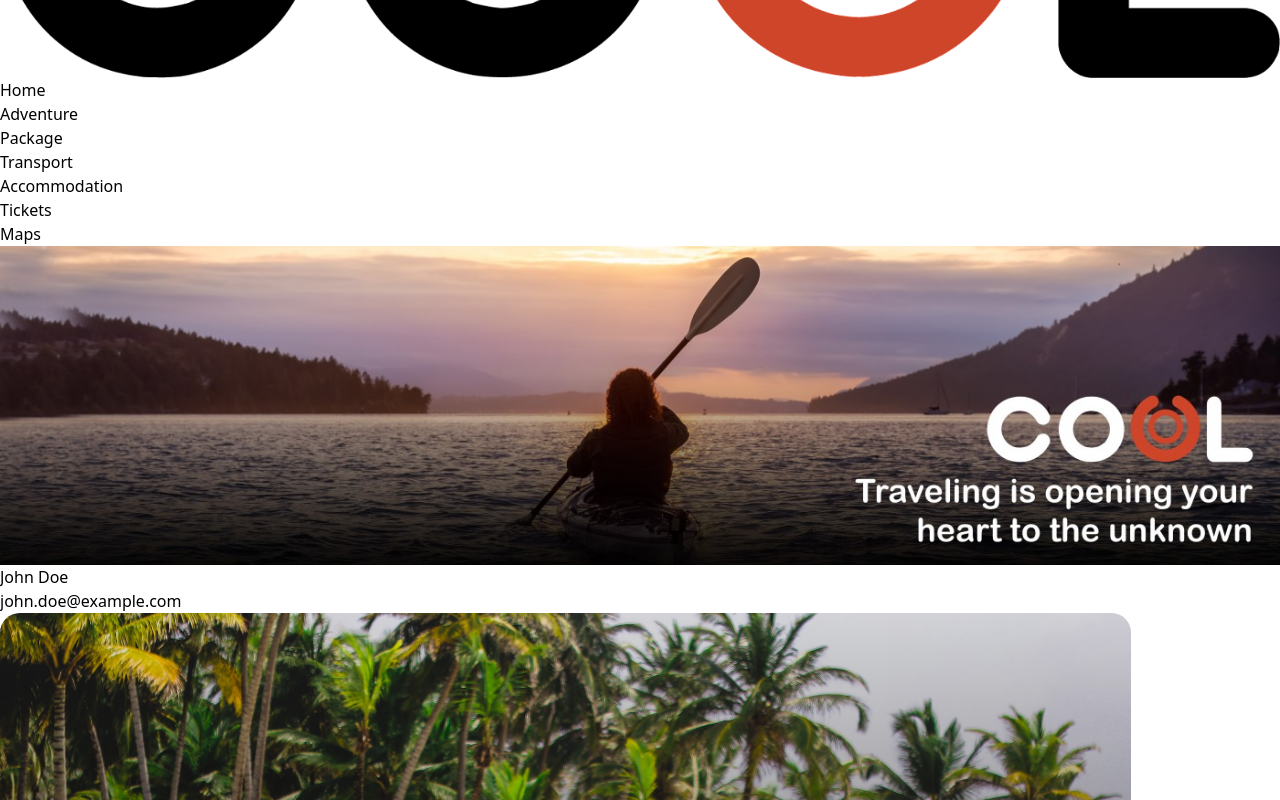
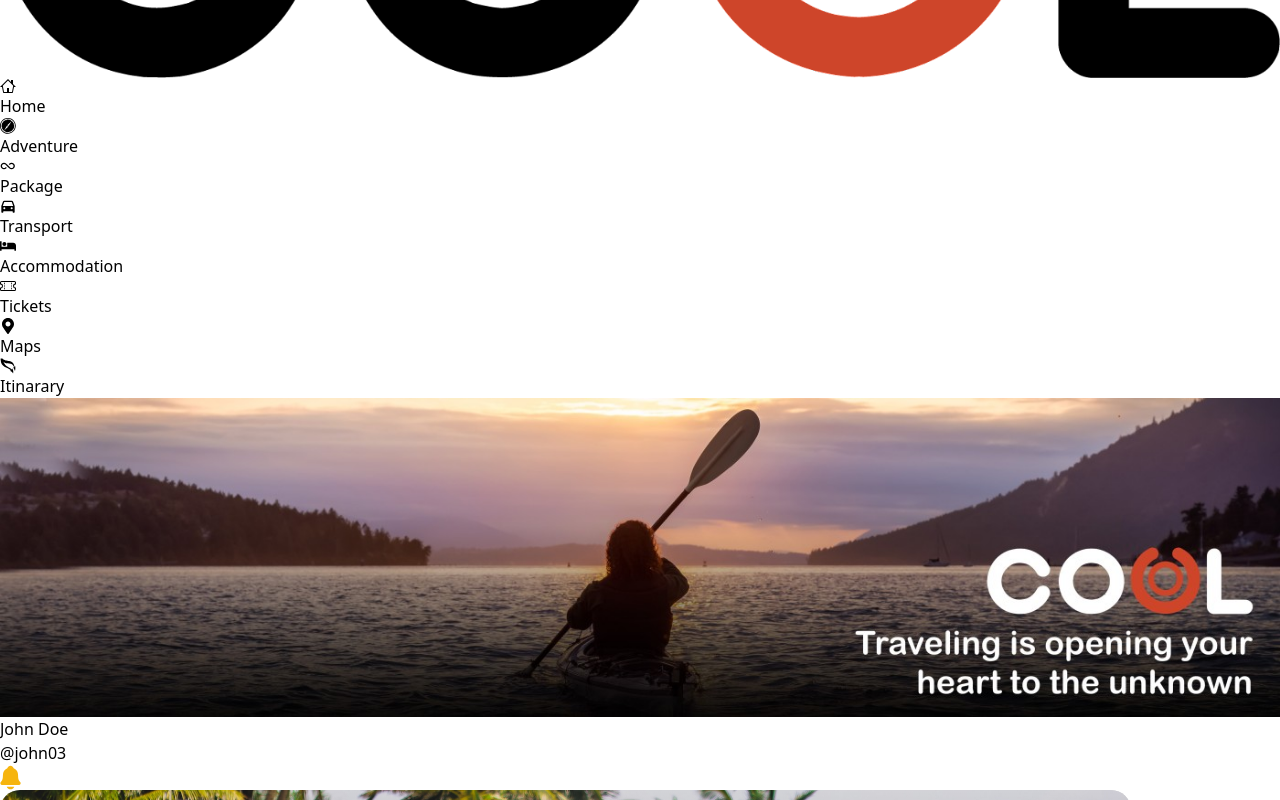
Before and after one commit to AxelCoolpa/COOL-FRONT, a React (Vite) app: page /home in a window 1280 px wide. Shown: the part 260-1060 px from the top of the page. Built offline with nearby package versions, Linux system fonts and the light colour scheme.

Commit message:
update desktop sidebar

```diff
--- a/src/components/SideBar.tsx
+++ b/src/components/SideBar.tsx
@@ -1,125 +1,169 @@
-import React, { useState } from 'react';
-import { BiMenu } from 'react-icons/bi';
+import React, { useState } from 'react'
+import { BiMenu } from 'react-icons/bi'
+import { BsTicketPerforated } from 'react-icons/bs'
+import { CgInfinity } from 'react-icons/cg'
+import { FaBed, FaMapMarkerAlt } from 'react-icons/fa'
+import { GiWavyItinerary } from 'react-icons/gi'
+import { GoHome } from 'react-icons/go'
+import { GrSafariOption } from 'react-icons/gr'
+import { RiCarFill } from 'react-icons/ri'
 
 import Cool from '../assets/cool.png'
-import avatar from "../assets/background-Cool.jpeg"
+import avatar from '../assets/background-Cool.jpeg'
+import withNotifications from '../assets/withNotifications.svg'
+import withoutNotifications from '../assets/withoutNotifications.svg'
+
+const user = {
+	userName: 'john03',
+	name: 'John',
+	lastName: 'Doe',
+	mail: 'john.doe@example.com',
+	avatar: avatar,
+}
 
 const Sidebar: React.FC = () => {
-  const [isMenuOpen, setIsMenuOpen] = useState(false);
+	const [isMenuOpen, setIsMenuOpen] = useState(false)
+
+	const notifications = false
 
 	const toggleMenu = () => {
-    setIsMenuOpen(!isMenuOpen);
-  };
+		setIsMenuOpen(!isMenuOpen)
+	}
 	return (
-    <div className="relative">
+		<div className='relative'>
 			{/* Mobile Menu */}
-      <div className="sm:hidden flex items-center justify-end p-4">
-        <BiMenu className="text-2xl cursor-pointer" onClick={toggleMenu} />
+			<div className='sm:hidden flex items-center justify-end p-4'>
+				<BiMenu className='text-2xl cursor-pointer' onClick={toggleMenu} />
 			</div>
 
 			{/* Desktop Sidebar */}
-      <div className="hidden sm:flex sm:flex-col md:flex md:flex-row h-screen mt-6 border rounded-lg border-gray-300 shadow-2xl">
-        <div className="sm:w-1/4 md:w-[15vw]">
-          <img src={Cool} alt="Cool-LOGO" className="w-20 mt-4 ml-3" />
+			<div className='fixed hidden sm:flex sm:flex-col md:flex md:flex-col h-full border rounded-tr-lg border-gray-300 shadow-2xl w-1/5  lg:w-1/6'>
+				<div className='sm:w-1/4 md:w-[15vw] flex items-center justify-center'>
+					<img src={Cool} alt='Cool-LOGO' className='w-20 mt-12' />
 				</div>
-        <nav className="flex-grow ml-4 sm:mt-4 md:mt-0">
-          <ul className="space-y-2">
-            <li className="p-4">
-              <a href="#" className="hover:text-gray-400">
+				<nav className='flex-grow ml-4 sm:mt-4 md:mt-0'>
+					<ul className='space-y-2'>
+						<li className='flex items-center w-fit pt-4 pl-4 2xl:pt-6  gap-2 text-[#808080] hover:text-[#ce452a]'>
+							<GoHome />
+							<a href='#' className='font-semibold'>
 								Home
 							</a>
 						</li>
-            <li className="p-4">
-              <a href="#" className="hover:text-gray-400">
+						<li className='flex items-center w-fit pt-4 pl-4 2xl:pt-6  gap-2 text-[#808080] hover:text-[#ce452a]'>
+							<GrSafariOption />
+							<a href='#' className='font-semibold'>
 								Adventure
 							</a>
 						</li>
-            <li className="p-4">
-              <a href="#" className="hover:text-gray-400">
+						<li className='flex items-center w-fit pt-4 pl-4 2xl:pt-6 gap-2 text-[#808080] hover:text-[#ce452a] '>
+							<CgInfinity />
+							<a href='#' className='font-semibold'>
 								Package
 							</a>
 						</li>
-            <li className="p-4">
-              <a href="#" className="hover:text-gray-400">
+						<li className='flex items-center w-fit pt-4 pl-4 2xl:pt-6  gap-2 text-[#808080] hover:text-[#ce452a] '>
+							<RiCarFill />
+							<a href='#' className='font-semibold'>
 								Transport
 							</a>
 						</li>
-            <li className="p-4">
-              <a href="#" className="hover:text-gray-400">
+						<li className='flex items-center w-fit pt-4 pl-4 2xl:pt-6 gap-2 text-[#808080] hover:text-[#ce452a] '>
+							<FaBed />
+							<a href='#' className='font-semibold'>
 								Accommodation
 							</a>
 						</li>
-            <li className="p-4">
-              <a href="#" className="hover:text-gray-400">
+						<li className='flex items-center w-fit pt-4 pl-4 2xl:pt-6 gap-2 text-[#808080] hover:text-[#ce452a] '>
+							<BsTicketPerforated />
+							<a href='#' className='font-semibold'>
 								Tickets
 							</a>
 						</li>
-            <li className="p-4">
-              <a href="#" className="hover:text-gray-400">
+						<li className='flex items-center w-fit pt-4 pl-4 2xl:pt-6 gap-2 text-[#808080] hover:text-[#ce452a] '>
+							<FaMapMarkerAlt />
+							<a href='#' className='font-semibold'>
 								Maps
+							</a>
+						</li>
+						<li className='flex items-center w-fit pt-4 pl-4 2xl:pt-6 gap-2 text-[#808080] hover:text-[#ce452a] '>
+							<GiWavyItinerary />
+							<a href='/itinerary' className='font-semibold'>
+								Itinarary
 							</a>
 						</li>
 					</ul>
 				</nav>
-        <div className="p-4 mb-6">
+				<div className='p-4 mb-6 flex items-center justify-around'>
 					{/* Avatar */}
-          <div className="flex items-center justify-center">
+					<div className='flex items-center justify-start'>
 						<img
-              src={avatar}
-              alt="User Avatar"
-              className="w-12 h-12 rounded-full mr-3"
+							src={user.avatar}
+							alt='User Avatar'
+							className='w-12 h-12 rounded-full mr-3 cursor-pointer'
 						/>
-            <div className="ml-2">
-              <p className="text-sm font-medium">John Doe</p>
-              <p className="text-xs">john.doe@example.com</p>
+						<div className='ml-2'>
+							<p className='text-sm font-medium'>{`${user.name} ${user.lastName}`}</p>
+							<p className='text-xs'>{`@${user.userName}`}</p>
 						</div>
+					</div>
+					<div>
+						{notifications ? (
+							<img
+								src={withNotifications}
+								alt='Notifications'
+								className='hover:animate-bounce cursor-pointer'
+							/>
+						) : (
+							<img
+								src={withoutNotifications}
+								alt='Notifications'
+								className='cursor-pointer'
+							/>
+						)}
 					</div>
 				</div>
 			</div>
 
 			{/* Mobile Menu Overlay */}
 			{isMenuOpen && (
-        <div className="fixed inset-0 bg-black bg-opacity-50 z-10">
-          <div className="absolute top-0 right-0 p-4">
-            <BiMenu
-              className="text-2xl text-white cursor-pointer"
-              onClick={toggleMenu}
-            />
+				<div className='fixed inset-0 bg-black bg-opacity-50 z-10'>
+					<div className='absolute top-0 right-0 p-4'>
+						<BiMenu className='text-2xl text-white cursor-pointer' onClick={toggleMenu} />
 					</div>
-          <nav className="flex flex-col items-center justify-center h-screen">
-            <ul className="space-y-4">
-              <li className="p-4">
-                <a href="#" className="text-white hover:text-gray-400">
+					<nav className='flex flex-col items-center justify-center h-screen'>
+						<ul className='space-y-4'>
+							<li className='p-4'>
+								<a href='#' className='text-white hover:text-gray-400'>
 									Home
 								</a>
 							</li>
-              <li className="p-4">
-                <a href="#" className="text-white hover:text-gray-400">
+							<li className='p-4'>
+								<a href='#' className='text-white hover:text-gray-400'>
 									Adventure
 								</a>
 							</li>
-              <li className="p-4">
-                <a href="#" className="text-white hover:text-gray-400">
+							<li className='p-4'>
+								<a href='#' className='text-white hover:text-gray-400'>
 									Package
 								</a>
 							</li>
-              <li className="p-4">
-                <a href="#" className="text-white hover:text-gray-400">
+							<li className='p-4'>
+								<a href='#' className='text-white hover:text-gray-400'>
 									Transport
 								</a>
 							</li>
-              <li className="p-4">
-                <a href="#" className="text-white hover:text-gray-400">
+							<li className='p-4'>
+								<a href='#' className='text-white hover:text-gray-400'>
 									Accommodation
 								</a>
 							</li>
-              <li className="p-4">
-                <a href="#" className="text-white hover:text-gray-400">
+							<li className='p-4'>
+								<a href='#' className='text-white hover:text-gray-400'>
 									Tickets
 								</a>
 							</li>
-              <li className="p-4">
-                <a href="#" className="text-white hover:text-gray-400">
+							<li className='p-4'>
+								<a href='#' className='text-white hover:text-gray-400'>
 									Maps
 								</a>
 							</li>
@@ -128,7 +172,7 @@ const Sidebar: React.FC = () => {
 				</div>
 			)}
 		</div>
-  );
+	)
 }
 
-export default Sidebar;
+export default Sidebar
```
Lines whose indentation alone changed are shown as unchanged.
